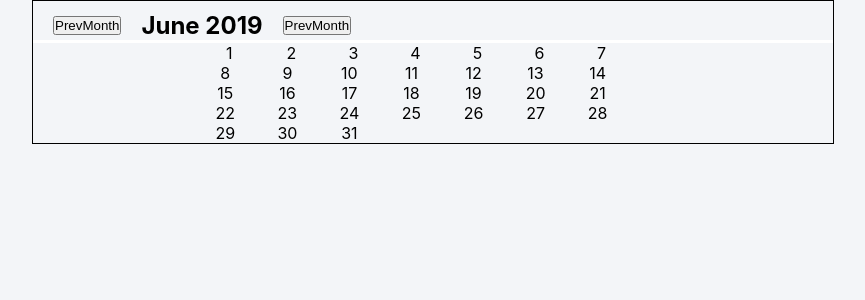
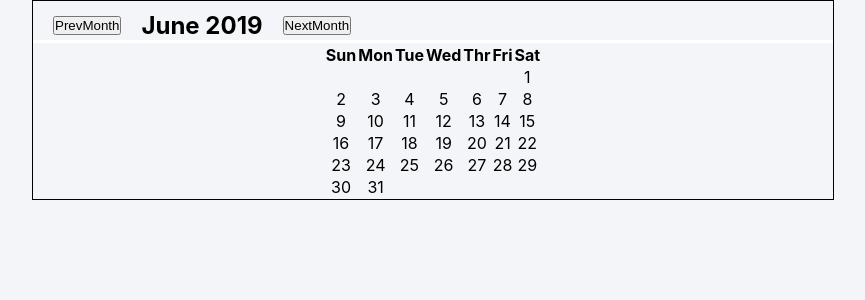
Before and after one commit to sandeep36butte/Synup, a React (Create React App) app: page / in a window 1280 px wide. Shown: the top 300 px of the page, without its empty margins (268-1133 px from the left). Built offline with nearby package versions, Linux system fonts and the light colour scheme.

Commit message:
Handling Next and Prev Month Buttons

```diff
--- a/src/components/Calendar.js
+++ b/src/components/Calendar.js
@@ -1,5 +1,5 @@
 import React, { Component } from 'react';
-import {getMonth, getDay} from "../helpers/helpers";
+import {getMonth, getDay, mapDateDay} from "../helpers/helpers";
 import "./common.scss";
 
 export class Calendar extends Component {
@@ -8,10 +8,78 @@ export class Calendar extends Component {
             this.state = {
                 currentDate: new Date()
             }
+            this.date = 1;
+    }
+    getDates = (firstDayMonth, NoOfDays) => {
+        debugger;
+        const items = [];
+        for (let i=0; i<6; i++){
+            items.push(
+                <tr>
+                    {this.getDateColoumn(i, firstDayMonth, NoOfDays)}
+                </tr>
+            )
+        }
+        return items;
+    }
+    getDateColoumn = (i, firstDayMonth, NoOfDays) => {
+        debugger;
+        let today = new Date();
+        let days = [];
+        for (let j=0; j<7; j++){
+            if (i === 0 && j<firstDayMonth){
+                days.push(<td></td>)
+            } else if (this.date > NoOfDays){
+                break;
+            } else{
+                if (this.date === today.getDate()){
+                    days.push(<td className="today_date">{this.date}</td>)
+                    this.date++;
+                }else {
+                    days.push(<td>{this.date}</td>);
+                    this.date++;
+                }
+            }
+        }
+        return days;
+    }
+    handleMonth = (action) => {
+        let currentDate = this.state.currentDate;
+        let selectedDate = {};
+        if (action.toLowerCase() === "prev"){
+            console.log("Previous Month");
+            if (currentDate.getMonth() === 0){
+                selectedDate.month = 11;
+                selectedDate.year = currentDate.getFullYear() - 1;
+            } else {
+                selectedDate.month = currentDate.getMonth() -1;
+                selectedDate.year = currentDate.getFullYear();
+            }
+            console.log(selectedDate);
+        } else {
+            console.log("next month");
+            if (currentDate.getMonth() === 11){
+                selectedDate.month = 0;
+                selectedDate.year = currentDate.getFullYear() +1 ;
+            } else {
+                selectedDate.month = currentDate.getMonth() + 1;
+                selectedDate.year = currentDate.getFullYear();
+            }
+        }
+        console.log(selectedDate);
+        let _selectedMonth = selectedDate.month;
+        let _selectedYear = selectedDate.year;
+        this.date = 1;
+        this.setState({
+            currentDate: new Date(_selectedYear, _selectedMonth, 1)
+        })
     }
     renderCalendar = () => {
         const {currentDate} = this.state;
+        debugger;
         let NoOfDays = this.getDaysInaMonth(currentDate.getFullYear(), currentDate.getMonth()+1);
+        let firstDayMonth = mapDateDay(currentDate.getFullYear(), currentDate.getMonth(), 1);
+        console.log(firstDayMonth);
         console.log(NoOfDays);
         let month = getMonth(currentDate.getMonth()+1);
         let MonthArray = [];
@@ -22,28 +90,23 @@ export class Calendar extends Component {
         return (
             <div className="Calendar">
                 <div className={"Month_year_Details_container"}>
-                    <button>PrevMonth</button>
+                    <button onClick={() => this.handleMonth("Prev")}>PrevMonth</button>
                     <h2>{month} {currentDate.getFullYear()}</h2>
-                    <button>PrevMonth</button>
+                    <button onClick={() => this.handleMonth("Next")}>NextMonth</button>
                 </div>
-                {/* <div className="week_days">
-                    <ul>
-                        <li></li>
-                    </ul>
-                </div> */}
                 <ul className="days_container">
                     <table>
                         <thead>
-                            <th></th>
+                            <th>Sun</th>
+                            <th>Mon</th>
+                            <th>Tue</th>
+                            <th>Wed</th>
+                            <th>Thr</th>
+                            <th>Fri</th>
+                            <th>Sat</th>
                         </thead>
+                        {this.getDates(firstDayMonth, NoOfDays)}
                     </table>
-                    {
-                        MonthArray.map((value, index) => {
-                            return (
-                                <li className="day">{value}</li>
-                            )
-                        })
-                    }
                 </ul>
             </div>
         )
--- a/src/helpers/helpers.js
+++ b/src/helpers/helpers.js
@@ -15,8 +15,10 @@ export const getMonth = (month) => {
     }
 }
 
-export const getDay = (date) => {
-    const dateDay = new Date(date);
+export const getDay = (year, month, day) => {
+    debugger
+    // console.log(new Date(date))
+    const dateDay = new Date(year, month, day).getDay();
     switch(dateDay){
         case 0: return "Sunday"
         case 1: return "Monday"
@@ -27,3 +29,18 @@ export const getDay = (date) => {
         case 6: return "Saturday"
     }
 }
+
+export const mapDateDay = (year, month, day) => {
+    // debugger
+    // console.log(new Date(date))
+    const dateDay = new Date(year, month, day).getDay();
+    switch(dateDay){
+        case 0: return 0
+        case 1: return 1
+        case 2: return 2
+        case 3: return 3
+        case 4: return 4
+        case 5: return 5
+        case 6: return 6
+    }
+}
```
